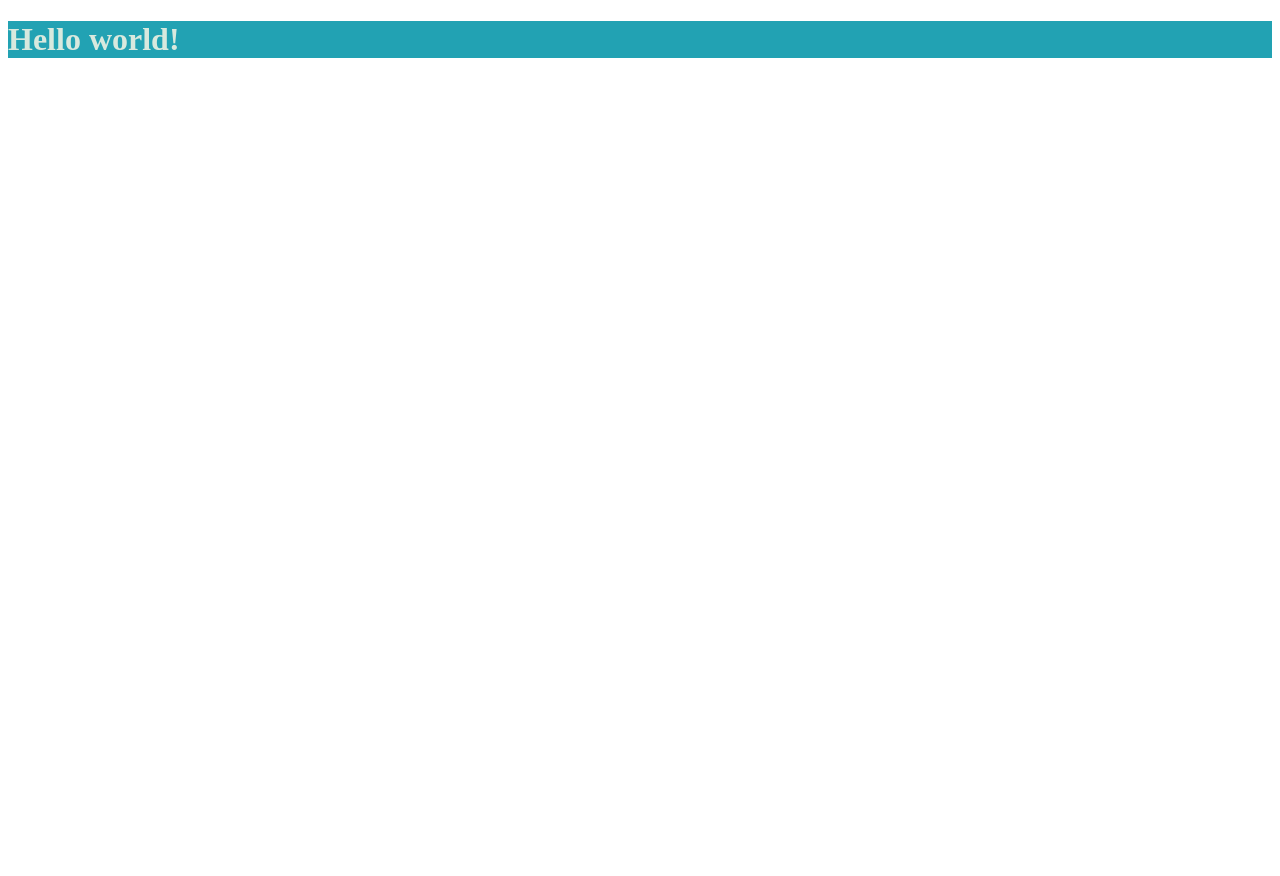
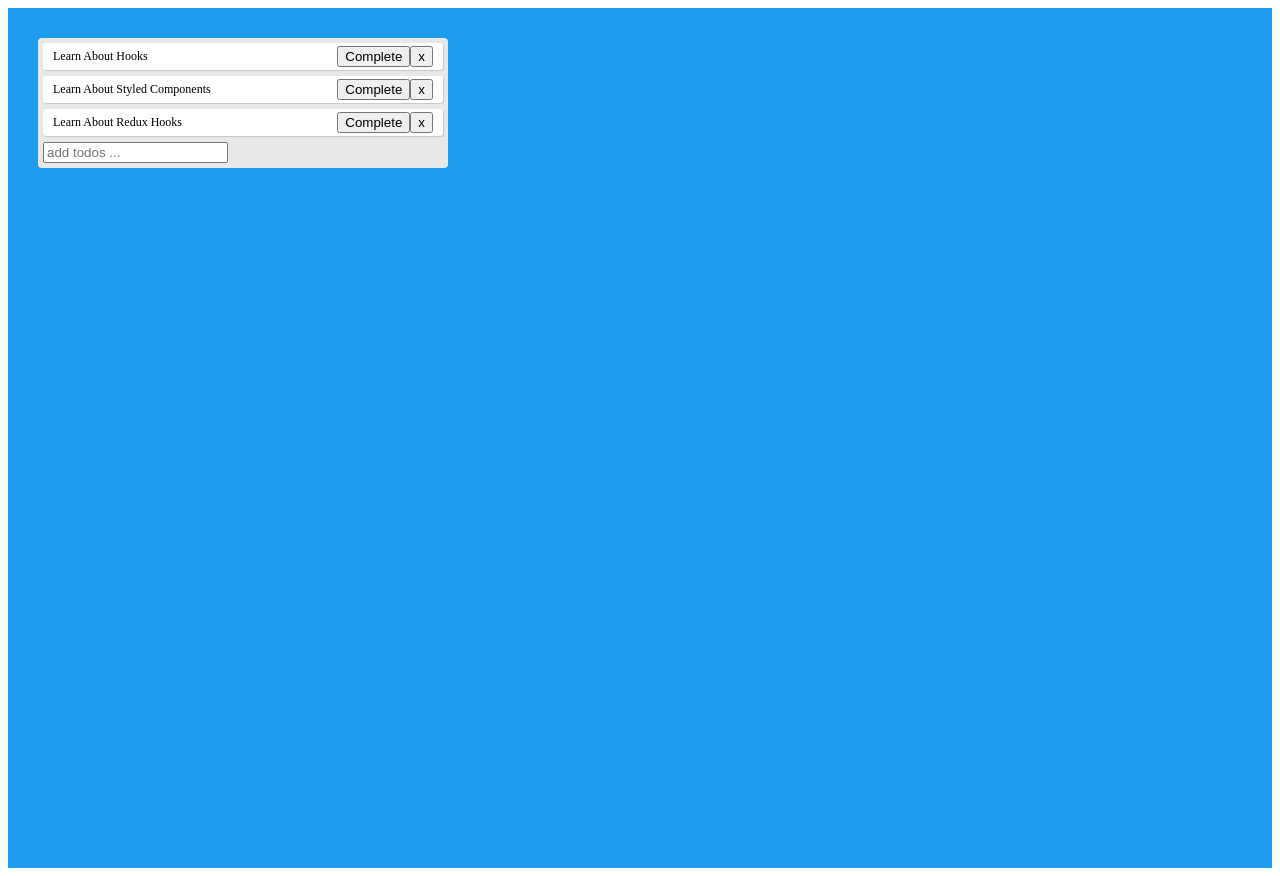
Before and after one commit to akinyeleolat/todoApp, a React app: page / in a window 1280 px wide. Before the commit the page ends 800 px from the top, so only its background shows below. Built offline with nearby package versions, Linux system fonts and the light colour scheme.

Commit message:
feat(todoApp): - Implement CRUD todoAPP with hook

```diff
--- a/src/components/App.js
+++ b/src/components/App.js
@@ -1,9 +1,79 @@
-import React from "react";
+/* eslint-disable no-unused-vars */
+import React, { useState } from 'react'
+
+const Todo = ({ index, todo, completeTodo, removeTodo }) => {
+  return (<div style={{ textDecoration: todo.isCompleted ? 'line-through' : '' }} className ='todo'>
+    {todo.text}
+    <div>
+      <button onClick={() => completeTodo(index)}>Complete</button>
+      <button onClick={() => removeTodo(index)}>x</button>
+
+    </div>
+  </div>
+  )
+}
+
+const TodoForm = ({ addTodo }) => {
+  const [ value, setValue ] = useState('')
+
+  const handleSubmit = e => {
+    e.preventDefault()
+    if (!value) return
+    addTodo(value)
+    setValue('')
+  }
+
+  return (
+    <form onSubmit={handleSubmit}>
+      <input type='text' className='input' value={value} placeholder='add todos ...' onChange = {e => setValue(e.target.value)}/>
+    </form>
+  )
+}
 
 const App = () => {
-    return (
-        <h1>Hello world!</h1>
-    );
+  const [todos, setTodos] = useState([
+    {
+      text: 'Learn About Hooks',
+      isCompleted: false
+    },
+    {
+      text: 'Learn About Styled Components',
+      isCompleted: false
+    },
+    {
+      text: 'Learn About Redux Hooks',
+      isCompleted: false
+    }
+  ])
+
+  const addTodo = text => {
+    const NewTodos = [...todos, { text }]
+    setTodos(NewTodos)
+  }
+
+  const completeTodo = index => {
+    const newTodos = [...todos]
+    newTodos[index].isCompleted = true
+    setTodos(newTodos)
+  }
+
+  const removeTodo = index => {
+    const newTodos = [...todos]
+    newTodos.splice(index, 1)
+    setTodos(newTodos)
+  }
+
+  return (
+    <div className='app'>
+      <div className='todo-list'>
+        {todos.map((todo, index) => {
+          return <Todo key={index} index={index} todo={todo} completeTodo={completeTodo} removeTodo={removeTodo}/>
+        }
+        )}
+        <TodoForm addTodo={addTodo}/>
+      </div>
+    </div>
+  )
 }
 
-export default App;
+export default App
--- a/src/index.css
+++ b/src/index.css
@@ -1,4 +1,24 @@
-div#root{
-    background-color: rgb(34, 162, 179);
-    color: rgb(216, 233, 222);
-}
+.app {
+    background: #209cee;
+    padding: 30px;
+    height: 100vh;
+  }
+
+  .todo-list {
+    background: #e8e8e8;
+    border-radius: 4px;
+    padding: 5px;
+    max-width: 400px;
+  }
+
+  .todo {
+    background: #fff;
+    box-shadow: 1px 1px 1px rgba(0, 0, 0, 0.15);
+    padding: 3px 10px;
+    font-size: 12px;
+    margin-bottom: 6px;
+    border-radius: 3px;
+    display: flex;
+    align-items: center;
+    justify-content: space-between;
+  }
```
Also changed, not shown: package.json (+9 -2 lines), src/index.js (+6 -7 lines), .eslintrc.yml (added), 1 other file.
